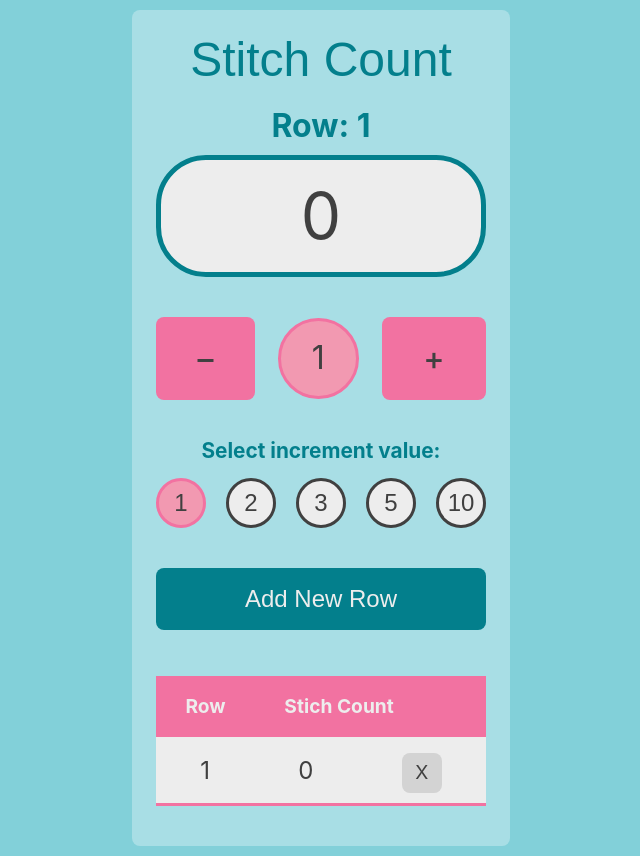
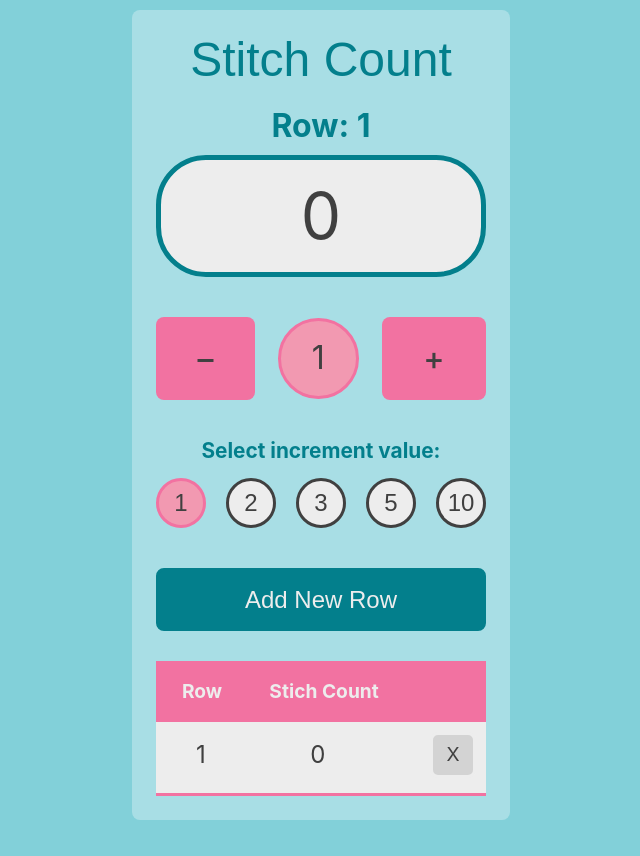
Before and after one commit to mmolli55/Stitch-Count, a React (Vite) app: page / in a window 1280 px wide. Both pictures are taken after a click on the button "Add New Row". Shown: the whole page, without its empty margins (319-959 px from the left). After the commit the page ends 830 px from the top, so only its background shows below. Built offline with nearby package versions, Linux system fonts and the light colour scheme; the HTML template or start-up script is replaced by a standard one; a web font is replaced by a local one.

Commit message:
UI styling updates
added hover states and icon changes to aid UI

```diff
--- a/src/index.css
+++ b/src/index.css
@@ -86,6 +86,11 @@ body {
   width: 50px;
   height: 50px;
   color: #404040;
+  cursor: pointer;
+}
+
+button.btn-increment-value:hover {
+  border: 3px solid #F272A1 !important;
 }
 
 .increment-text {
@@ -119,15 +124,21 @@ body {
   border: 3px solid #F299B1;
 }
 
-.btn-new-row{
+.btn-new-row {
   width: 100%;
   background-color: #037F8C;
   color: #ededed;
   border: none;
   margin: 30px auto;
   font-size: 1.5em;
-  padding: .7em 1.5em;
+  padding: .6em 1.5em;
   border-radius: 8px;
+  cursor: pointer;
+  border: 3px solid #037F8C;
+}
+
+.btn-new-row:hover {
+  border: 3px solid #82D0D9;
 }
 
 /* Table Styles */
@@ -139,8 +150,11 @@ body {
 
 .all-rows-header {
   display: flex;
-  justify-content: space-around;
-  background-color: #F272A1;;
+  justify-content: space-between;
+  padding-left: 10px;
+  padding-right: 40px;
+  background-color: #F272A1;
+  margin: 0;
 }
 
 .table-header {
@@ -152,10 +166,12 @@ body {
 
 .row {
   display: flex;
-  justify-content: space-around;
-  padding: 0;
-  padding-bottom: 10px;
+  justify-content: space-between;
+  align-items: center;
+  margin-top: 10px;
+  padding: 10px 10px 15px 40px;
   border-bottom: 3px solid #F272A1;
+  margin: 0;
 }
 
 .table-value {
@@ -171,6 +187,12 @@ body {
   width: 40px;
   height: 40px;
   border-radius: 8px;
+  cursor: pointer;
+  border: 3px solid #ededed;
+}
+
+.delete-row-icon:hover {
+  border: 3px solid #F272A1;
 }
 
 /* Media Queries */
```
